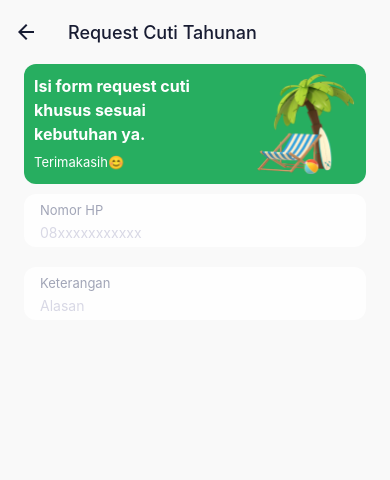
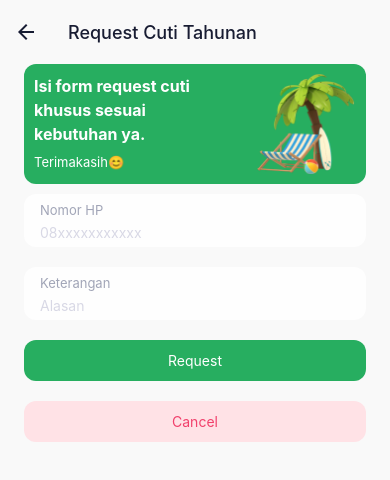
Before and after one commit to mercyano/hris-mobile, a React Native app: screen /CutiTahunan in a window 390 px wide. Shown: the top 480 px of the page. Built offline with nearby package versions, Linux system fonts and the light colour scheme.

Commit message:
add custom button component

```diff
--- /dev/null
+++ b/components/Button.js
@@ -0,0 +1,45 @@
+import { Pressable, StyleSheet, Text, View } from 'react-native';
+import { Colors } from '../constants/colors';
+
+function Button({ children, onPress, mode }) {
+  return (
+    <View>
+      <Pressable
+        onPress={onPress}
+        style={({ pressed }) => pressed && styles.pressed}
+      >
+        <View style={[styles.button, mode === 'cancel' && styles.cancel]}>
+          <Text
+            style={[styles.buttonText, mode === 'cancel' && styles.cancelText]}
+          >
+            {children}
+          </Text>
+        </View>
+      </Pressable>
+    </View>
+  );
+}
+
+export default Button;
+
+const styles = StyleSheet.create({
+  button: {
+    borderRadius: 12,
+    paddingVertical: 12,
+    alignItems: 'center',
+    backgroundColor: Colors.success,
+    marginVertical: 10,
+  },
+  cancel: {
+    backgroundColor: Colors.cancel,
+  },
+  cancelText: {
+    color: Colors.danger,
+  },
+  buttonText: {
+    color: 'white',
+  },
+  pressed: {
+    opacity: 0.75,
+  },
+});
--- a/components/Forms/CutiTahunanForm.js
+++ b/components/Forms/CutiTahunanForm.js
@@ -1,6 +1,8 @@
+import { useNavigation } from '@react-navigation/native';
 import { useState } from 'react';
 import { View } from 'react-native';
 import { Colors } from '../../constants/colors';
+import Button from '../Button';
 import Input from '../Inputs/Input';
 
 function CutiTahunanForm() {
@@ -9,6 +11,8 @@ function CutiTahunanForm() {
     keterangan: '',
   });
 
+  const navigation = useNavigation();
+
   function inputChangedHandler(inputIdentifier, enteredValue) {
     setInputValues((curInputValues) => {
       return {
@@ -16,6 +20,10 @@ function CutiTahunanForm() {
         [inputIdentifier]: enteredValue,
       };
     });
+  }
+
+  function cancelHandler() {
+    navigation.goBack();
   }
 
   return (
@@ -40,6 +48,10 @@ function CutiTahunanForm() {
           value: inputValues.keterangan,
         }}
       />
+      <Button>Request</Button>
+      <Button onPress={cancelHandler} mode="cancel">
+        Cancel
+      </Button>
     </View>
   );
 }
```
